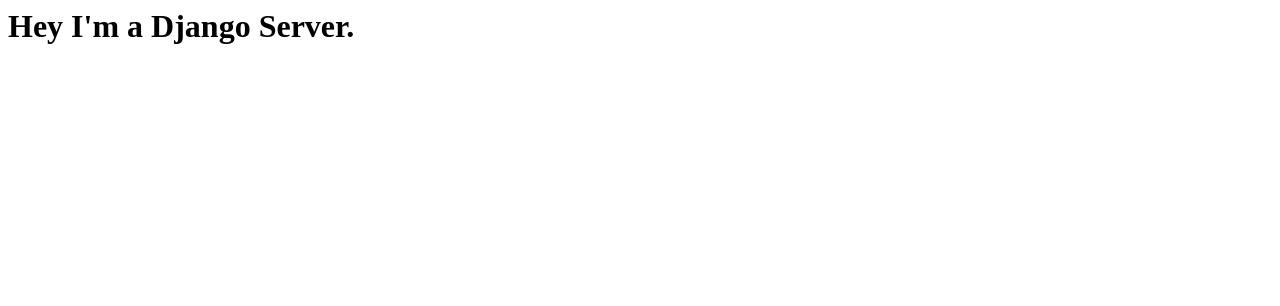
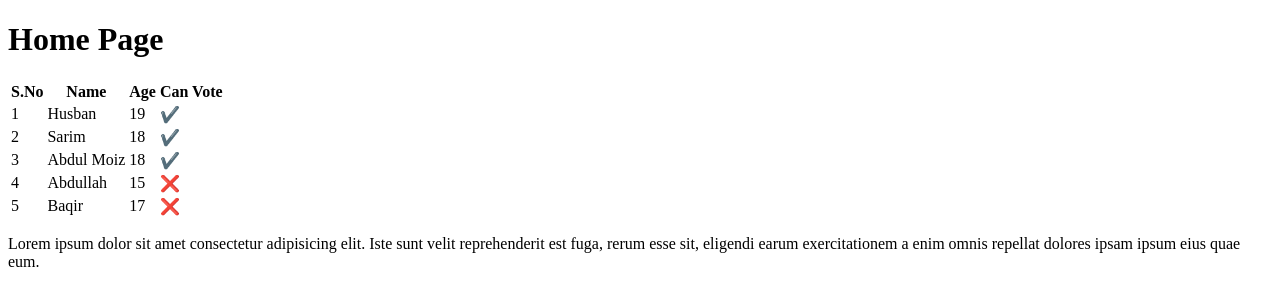
Before and after one commit to HusbanTech12/Django_Course, a Django app: page / in a window 1280 px wide. Shown: the top 306 px of the page. Run offline with Django 5.2, Linux system fonts and the light colour scheme.

Commit message:
Add Dynamic Data

```diff
--- a/core/urls.py
+++ b/core/urls.py
@@ -20,6 +20,11 @@ from home.views import *
 
 urlpatterns = [
     path('' , home , name='home'),
+    path('contact/' , contact , name='contact'),
+    path('about/' , about , name='about'),
+
+
+
     path('about_page/' , about_page , name='about_page'),
     path('admin/', admin.site.urls),
 ]
--- a/home/templates/index.html
+++ b/home/templates/index.html
@@ -1 +1,55 @@
-!
+<!DOCTYPE html>
+<html lang="en">
+<head>
+    <meta charset="UTF-8">
+    <meta name="viewport" content="width=device-width, initial-scale=1.0">
+    <title>abc</title>
+
+    <h1>Home Page</h1>
+
+     {% comment %} {{peoples}} {% endcomment %}
+
+     <table class="container">
+
+        <tr>
+
+        <th>S.No</th>
+        <th>Name</th>
+        <th>Age</th>
+        <th>Can Vote</th>
+
+       </tr>
+
+       {% for people in peoples %}
+       <tr>
+      <td>{{forloop.counter}}</td>
+      <td>{{people.name}}</td>
+      <td>{{people.age}}</td>
+      <td>
+      {% if people.age >= 18%}
+       ✔️
+
+       {% else %}
+
+       ❌
+
+       {% endif %}
+      </td>
+
+       </tr>
+      {% endfor %}
+
+
+     </table>
+
+
+     <p>Lorem ipsum dolor sit amet consectetur adipisicing elit. Iste sunt velit reprehenderit est fuga, rerum esse sit, eligendi earum exercitationem a enim omnis repellat dolores ipsam ipsum eius quae eum.</p>
+
+
+
+
+    </head>
+<body>
+
+</body>
+</html>
--- a/home/views.py
+++ b/home/views.py
@@ -4,7 +4,24 @@ from django.http import HttpResponse
 
 
 def home(request):
-    return HttpResponse("<h1>Hey I'm a Django Server.</h1>")
+
+
+ peoples = [
+    {'name' : 'Husban' , 'age' : 19},
+    {'name' : 'Sarim' , 'age' : 18},
+    {'name' : 'Abdul Moiz' , 'age' : 18},
+    {'name' : 'Abdullah' , 'age' : 15},
+    {'name' : 'Baqir' , 'age' : 17},
+ ]
+
+ return render(request , 'index.html' , context = {'peoples' : peoples})
+
+
+def about(request):
+   return render(request , 'about.html')
+
+def contact(request):
+   return render(request , 'contact.html')
 
 
 
```
Also changed, not shown: home/templates/about.html (added, +16 -0 lines), home/templates/contact.html (added, +16 -0 lines).
